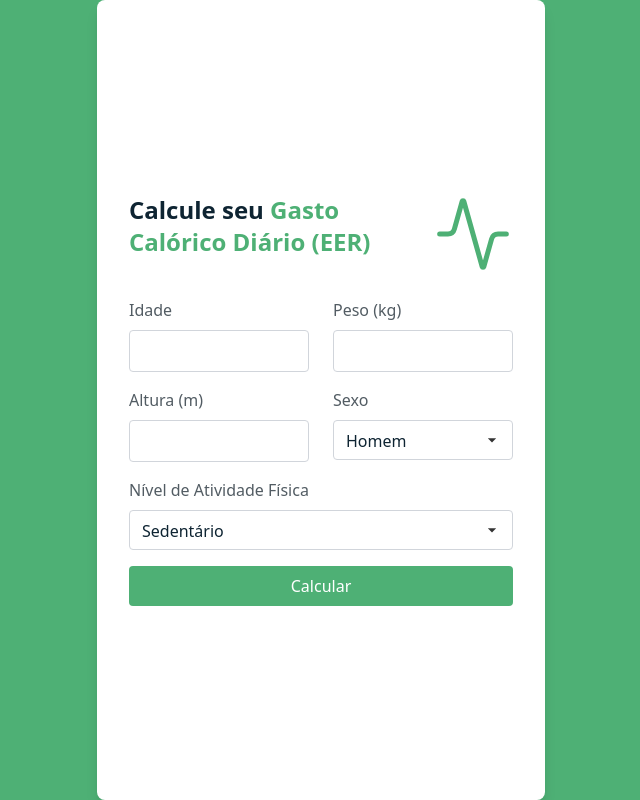
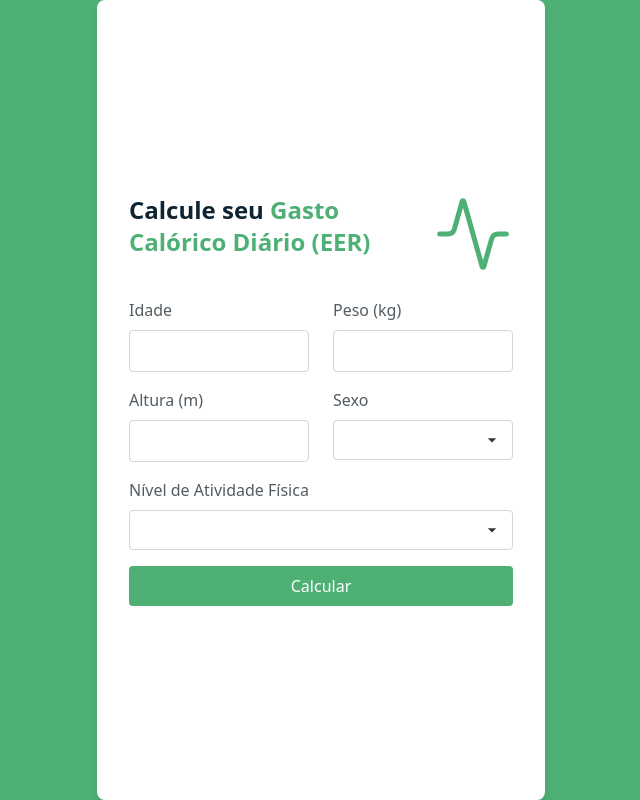
Before and after one commit to leticiaanobre/eer-calculator, a Next.js app: page / in a window 1280 px wide. Shown: the whole page, without its empty margins (319-959 px from the left). Built offline with nearby package versions, Linux system fonts and the light colour scheme.

Commit message:
💄 style: select values

```diff
--- a/src/pages/index.tsx
+++ b/src/pages/index.tsx
@@ -7,8 +7,8 @@ const Home = () => {
     idade: "",
     peso: "",
     altura: "",
-    sexo: "1",
-    NAF: "1"
+    sexo: "",
+    NAF: ""
   });
   const [result, setResult] = useState<number | null>(null);
 
@@ -23,6 +23,11 @@ const Home = () => {
   const handleSubmit = (e: React.FormEvent) => {
     e.preventDefault();
     const { idade, peso, altura, sexo, NAF } = formData;
+
+    if (sexo === "" || NAF === "") {
+      alert("Por favor, selecione o sexo e o nível de atividade física.");
+      return;
+    }
 
     const eer = calcularEER({
       idade: parseInt(idade),
@@ -92,6 +97,7 @@ const Home = () => {
                 className="w-full px-3 py-2 border border-gray-300 rounded text-secondary"
                 required
               >
+                <option value="" disabled></option>
                 <option value="1">Homem</option>
                 <option value="2">Mulher</option>
               </select>
@@ -106,6 +112,7 @@ const Home = () => {
               className="w-full px-3 py-2 border border-gray-300 rounded text-secondary"
               required
             >
+              <option value="" disabled></option>
               <option value="1">Sedentário</option>
               <option value="2">Pouco Ativo</option>
               <option value="3">Ativo</option>
```
